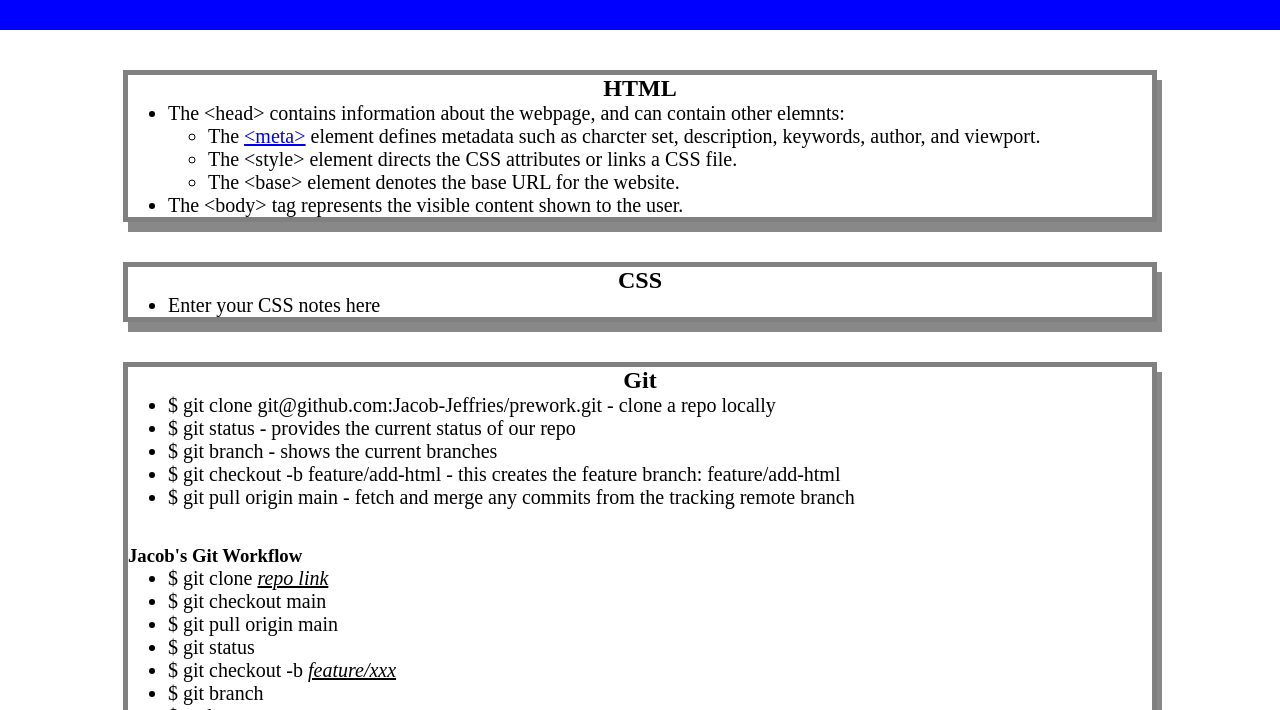
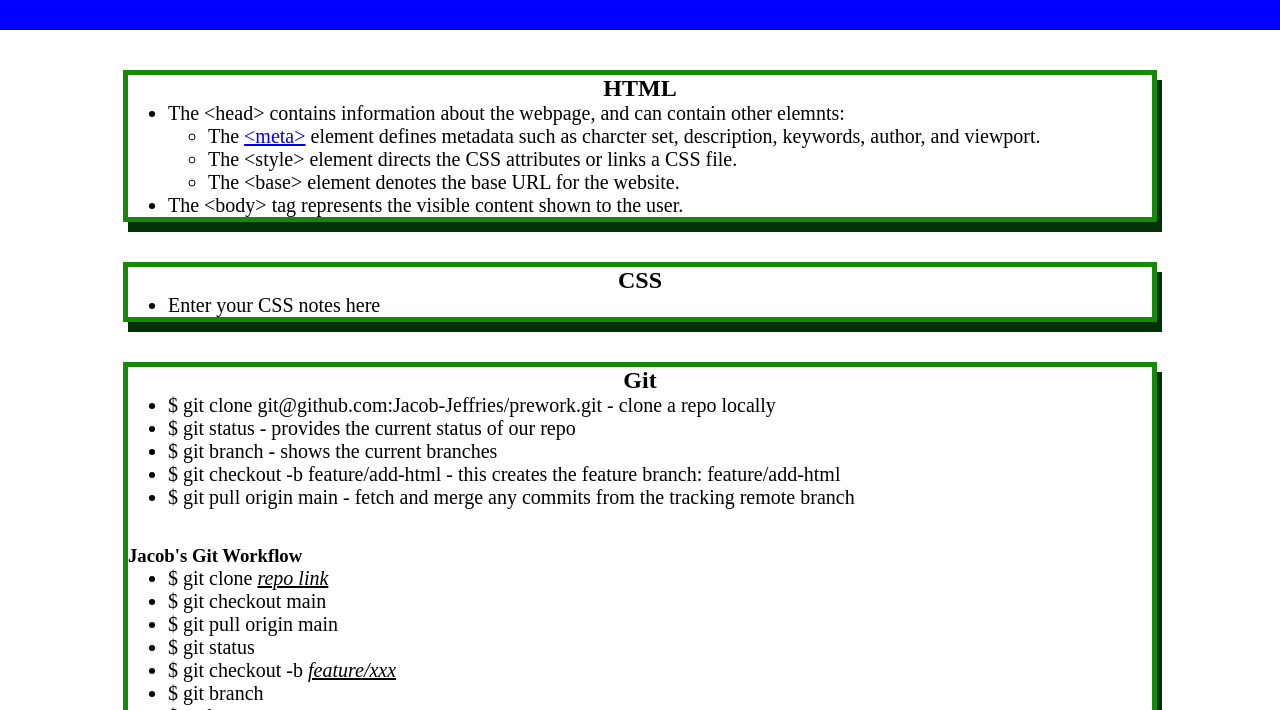
Before and after one commit to Jacob-Jeffries/prework, a plain HTML site: page index.html in a window 1280 px wide. Shown: the part 90-800 px from the top of the page. Drawn offline with Linux system fonts and the light colour scheme.

Commit message:
Changed Shadow box colors, becasue it looks cooler!

```diff
--- a/assets/style.css
+++ b/assets/style.css
@@ -43,6 +43,6 @@ p {
 .card {
     width: 80%;
     margin: 40px auto;
-    border: 5px solid gray;
-    box-shadow: 5px 10px #888888;
+    border: 5px solid rgb(21, 138, 6);
+    box-shadow: 5px 10px #023008;
   }
```
